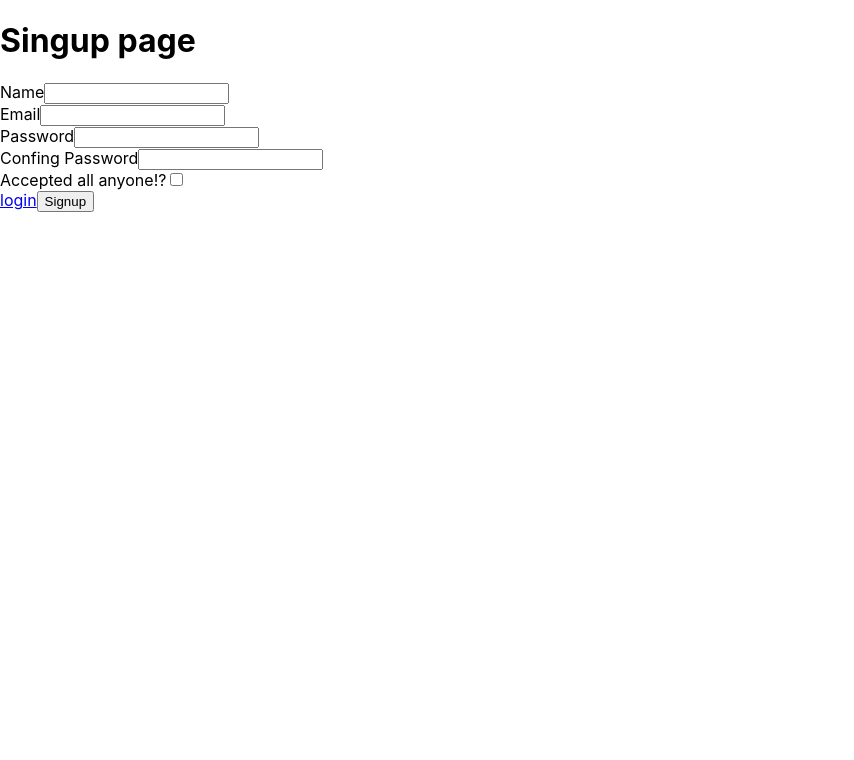
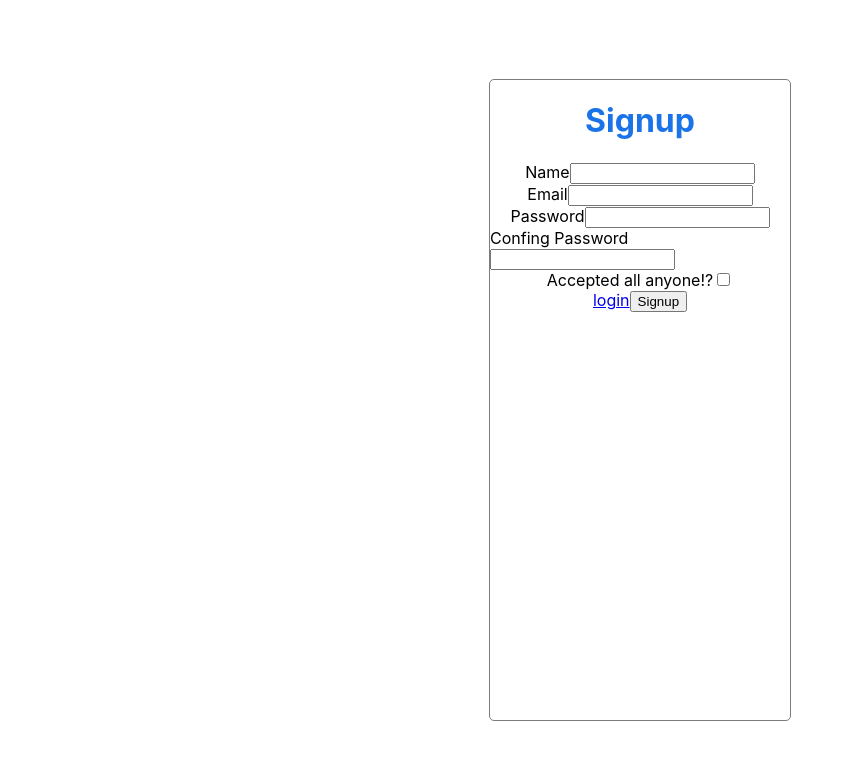
Before and after one commit to abbasejlali/login, a React (Create React App) app: page / in a window 1280 px wide. Shown: the top 760 px of the page, without its empty margins (0-854 px from the left). Built offline with nearby package versions, Linux system fonts and the light colour scheme.

Commit message:
styleing to div container and h1 main and form main

```diff
--- a/src/Components/Signup.js
+++ b/src/Components/Signup.js
@@ -3,6 +3,7 @@ import validation from "./Validation.js";
 import { ToastContainer, toast } from "react-toastify";
 import "react-toastify/dist/ReactToastify.css";
 
+import styles from "./Signup.module.css";
 const Signup = () => {
   const [data, setdata] = useState({
     name: "",
@@ -52,8 +53,8 @@ const Signup = () => {
   const notify1 = () => toast.success("excellent");
   const notify2 = () => toast.error("ooooppps!!");
   return (
-    <div>
-      <h1>Singup page</h1>
+    <div className={styles.container}>
+      <h1>Signup</h1>
       <form onSubmit={submitHandeler}>
         <div>
           <label>Name</label>
--- a/src/Components/Signup.module.css
+++ b/src/Components/Signup.module.css
@@ -0,0 +1,34 @@
+body {
+  width: 100%;
+  height: 100vh;
+  display: flex;
+  justify-content: center;
+  align-items: center;
+}
+.container {
+  max-width: 300px;
+  width: 100%;
+  min-height: 80vh;
+  display: flex;
+  flex-direction: column;
+  justify-content: flex-start;
+  align-items: center;
+  border: 1px solid #7c7c7c;
+  border-radius: 5px;
+  -webkit-border-radius: 5px;
+  -moz-border-radius: 5px;
+  -ms-border-radius: 5px;
+  -o-border-radius: 5px;
+}
+.container h1 {
+  color: #1a73e8;
+  text-align: center;
+  width: 100%;
+}
+.container form {
+  width: 100%;
+  display: flex;
+  flex-direction: column;
+  align-items: center;
+  justify-content: flex-start;
+}
```
